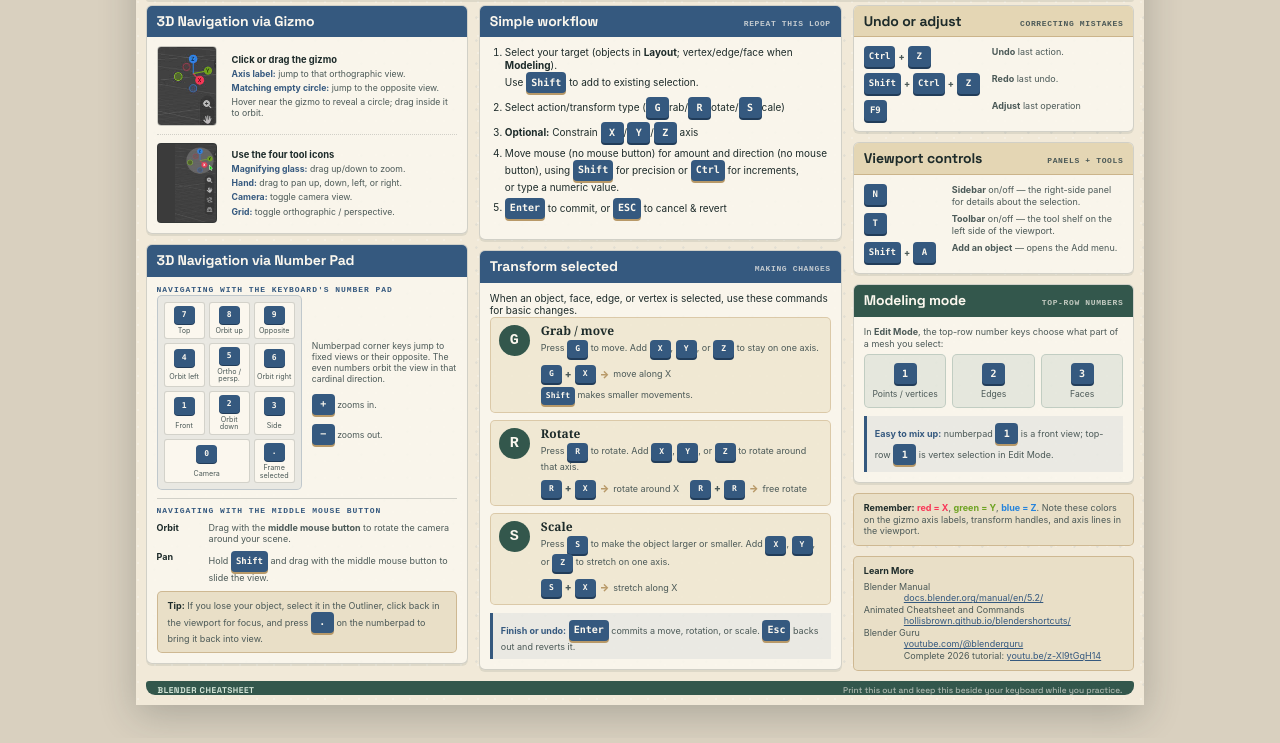
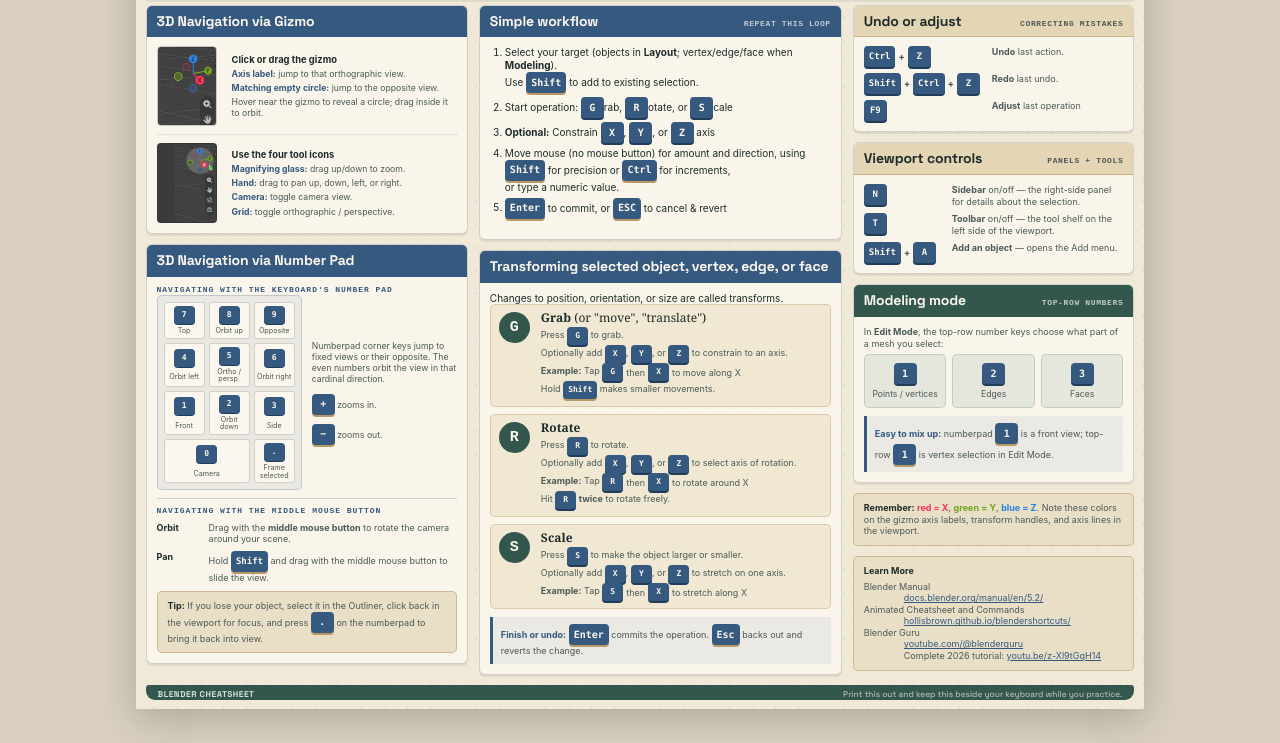
Before and after one commit to AnmAtAnm/PolygonsToPapercraft, a plain HTML site: page blender-cheatsheet.html in a window 1280 px wide. Shown: the part 102-845 px from the top of the page. Drawn offline with Linux system fonts and the light colour scheme.

Commit message:
clarity on transform operations

```diff
--- a/blender-cheatsheet.html
+++ b/blender-cheatsheet.html
@@ -477,9 +477,9 @@
               <li>Select your target (objects in <strong>Layout</strong>; vertex/edge/face when <strong>Modeling</strong>).
                 <br/>Use <span class="key light">Shift</span> to add to existing selection.</li>
               <!--<span class="arrow">→</span>-->
-              <li>Select action/transform type (<span class="key">G</span>rab/<span class="key">R</span>otate/<span class="key">S</span>cale)</li>
-              <li><strong>Optional:</strong> Constrain <span class="key">X</span>/<span class="key">Y</span>/<span class="key">Z</span> axis</li>
-              <li>Move mouse (no mouse button) for amount and direction (no mouse button), using <span class="key light">Shift</span> for precision or <span class="key light">Ctrl</span> for increments,
+              <li>Start operation: <span class="key">G</span>rab, <span class="key">R</span>otate, or <span class="key">S</span>cale</li>
+              <li><strong>Optional:</strong> Constrain <span class="key">X</span>, <span class="key">Y</span>, or <span class="key">Z</span> axis</li>
+              <li>Move mouse (no mouse button) for amount and direction, using <span class="key light">Shift</span> for precision or <span class="key light">Ctrl</span> for increments,
                 <br/>or type a numeric value.</li>
               <li><span class="key light">Enter</span> to commit, or <span class="key light">ESC</span> to cancel & revert</li>
             </ol>
@@ -488,25 +488,43 @@
         </article>
 
         <article class="card">
-          <div class="band blue"><h2>Transform selected</h2><small>making changes</small></div>
+          <div class="band blue"><h2>Transforming selected object, vertex, edge, or face</h2></div>
           <div class="card-body">
-            <p>When an object, face, edge, or vertex is selected, use these commands for basic changes.</p>
+            <p>Changes to position, orientation, or size are called transforms.</p>
             <div class="transform-stack">
               <div class="transform">
                 <div class="letter">G</div>
-                <div><h3>Grab / move</h3><p>Press <span class="key">G</span> to move. Add <span class="key">X</span>, <span class="key">Y</span>, or <span class="key">Z</span> to stay on one axis.</p><div class="sequence"><span class="keys"><span class="key">G</span><span class="plus">+</span><span class="key">X</span></span><span class="arrow">→</span><span class="micro">move along X</span></div><p style="margin-top:4px"><span class="key light">Shift</span> makes smaller movements.</p></div>
+                <div>
+                  <h3>Grab <span style="font-weight:normal;">(or "move", "translate")</span></h3>
+                  <p>Press <span class="key">G</span> to grab.</p>
+                  <p>Optionally add <span class="key">X</span>, <span class="key">Y</span>, or <span class="key">Z</span> to constrain to an axis.</p>
+                  <p><strong>Example:</strong>
+                    Tap <span class="keys"><span class="key">G</span> then <span class="key">X</span> to move along X</span>
+                  </p>
+                  <p>Hold <span class="key light">Shift</span> makes smaller movements.</p>
+                </div>
               </div>
               <div class="transform">
                 <div class="letter">R</div>
-                <div><h3>Rotate</h3><p>Press <span class="key">R</span> to rotate. Add <span class="key">X</span>, <span class="key">Y</span>, or <span class="key">Z</span> to rotate around that axis.</p><div class="sequence"><span class="keys"><span class="key">R</span><span class="plus">+</span><span class="key">X</span></span><span class="arrow">→</span><span class="micro">rotate around X</span><span class="keys" style="margin-left:7px"><span class="key">R</span><span class="plus">+</span><span class="key">R</span></span><span class="arrow">→</span><span class="micro">free rotate</span></div></div>
+                <div>
+                  <h3>Rotate</h3>
+                  <p>Press <span class="key">R</span> to rotate.</p>
+                  <p>Optionally add <span class="key">X</span>, <span class="key">Y</span>, or <span class="key">Z</span> to select axis of rotation.</p>
+                  <p><strong>Example:</strong> Tap <span class="keys"><span class="key">R</span> then <span class="key">X</span> to rotate around X</span><span class="keys" style="margin-left:7px"></p>
+                  <p>Hit <span class="key">R</span> <strong>twice</strong> to rotate freely.</span></p>
+                </div>
               </div>
               <div class="transform">
                 <div class="letter">S</div>
-                <div><h3>Scale</h3><p>Press <span class="key">S</span> to make the object larger or smaller. Add <span class="key">X</span>, <span class="key">Y</span>, or <span class="key">Z</span> to stretch on one axis.</p><div class="sequence"><span class="keys"><span class="key">S</span><span class="plus">+</span><span class="key">X</span></span><span class="arrow">→</span><span class="micro">stretch along X</span></div></div>
+                <div>
+                  <h3>Scale</h3>
+                  <p>Press <span class="key">S</span> to make the object larger or smaller.</p>
+                  <p>Optionally add <span class="key">X</span>, <span class="key">Y</span>, or <span class="key">Z</span> to stretch on one axis.</p>
+                  <p><strong>Example:</strong> Tap <span class="keys"><span class="key">S</span> then <span class="key">X</span> to stretch along X</span></p>
               </div>
             </div>
-            <div class="axis-note"><strong>Finish or undo:</strong> <span class="key light">Enter</span> commits a move, rotation, or scale. <span class="key light">Esc</span> backs out and reverts it.</div>
           </div>
+          <div class="axis-note"><strong>Finish or undo:</strong> <span class="key light">Enter</span> commits the operation. <span class="key light">Esc</span> backs out and reverts the change.</div>
         </article>
       </div>
 
```
Also changed, not shown: 1 other file.
